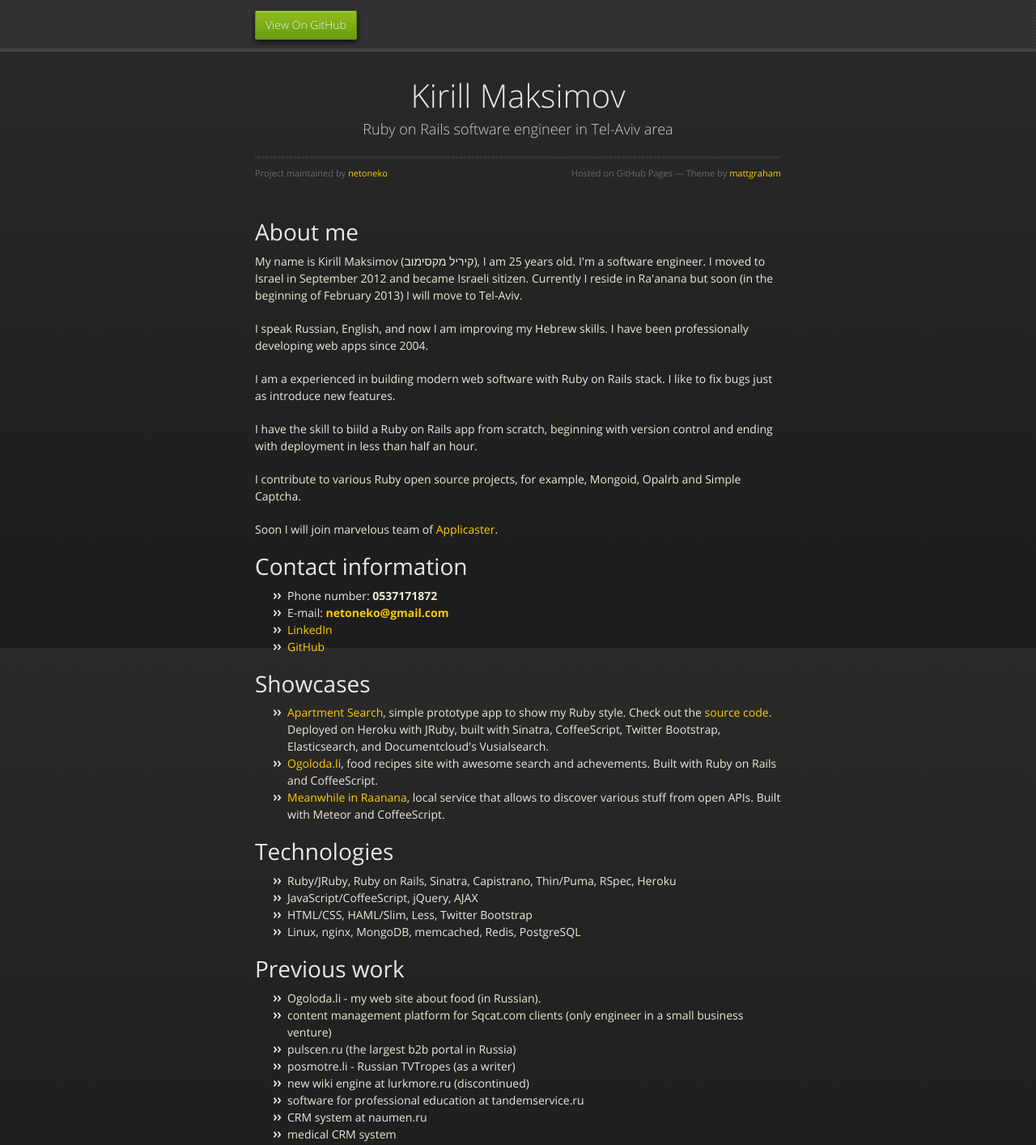
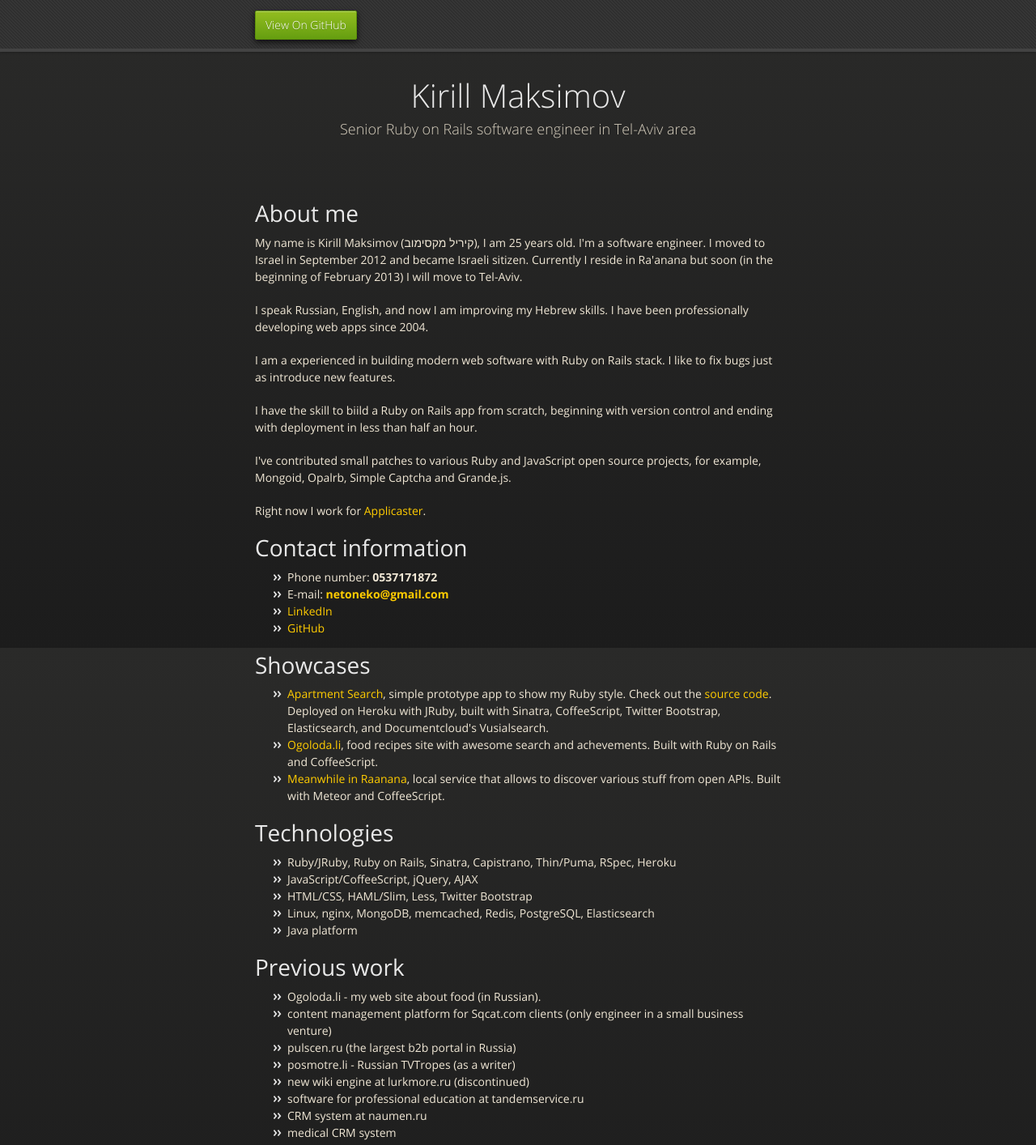
Before and after one commit to netoneko/netoneko.github.com, a plain HTML site: page index.html in a window 1280 px wide. Shown: the top 1414 px of the page at 81% size. Drawn offline with nearby package versions, Linux system fonts and the light colour scheme.

Commit message:
Update index.html

```diff
--- a/index.html
+++ b/index.html
@@ -3,7 +3,7 @@
   <head>
     <meta charset="utf-8">
     <meta http-equiv="X-UA-Compatible" content="chrome=1">
-    <title>Kirill Maksimov, Ruby developer in Tel Aviv</title>
+    <title>Kirill Maksimov, Senior Ruby developer, Tel Aviv</title>
     <link rel="stylesheet" href="stylesheets/styles.css">
     <link rel="stylesheet" href="stylesheets/pygment_trac.css">
     <script src="https://ajax.googleapis.com/ajax/libs/jquery/1.7.1/jquery.min.js"></script>
@@ -29,10 +29,7 @@
       <section>
         <div id="title">
           <h1>Kirill Maksimov</h1>
-          <p>Ruby on Rails software engineer in Tel-Aviv area</p>
-          <hr>
-          <span class="credits left">Project maintained by <a href="https://github.com/netoneko">netoneko</a></span>
-          <span class="credits right">Hosted on GitHub Pages &mdash; Theme by <a href="http://twitter.com/#!/michigangraham">mattgraham</a></span>
+          <p>Senior Ruby on Rails software engineer in Tel-Aviv area</p>
         </div>
 
         <h1>About me</h1>
@@ -45,9 +42,9 @@
 
 <p>I have the skill to biild a Ruby on Rails app from scratch, beginning with version control and ending with deployment in less than half an hour.</p>
 
-<p>I contribute to various Ruby open source projects, for example, Mongoid, Opalrb and Simple Captcha.</p>
+<p>I've contributed small patches to various Ruby and JavaScript open source projects, for example, Mongoid, Opalrb, Simple Captcha and Grande.js.</p>
 
-<p>Soon I will join marvelous team of <a href="http://applicaster.com">Applicaster</a>.</p>
+<p>Right now I work for <a href="http://applicaster.com">Applicaster</a>.</p>
 
 <h1>Contact information</h1>
 
@@ -73,7 +70,8 @@
 <li>Ruby/JRuby, Ruby on Rails, Sinatra, Capistrano, Thin/Puma, RSpec, Heroku</li>
 <li>JavaScript/CoffeeScript, jQuery, AJAX</li>
 <li>HTML/CSS, HAML/Slim, Less, Twitter Bootstrap</li>
-<li>Linux, nginx, MongoDB, memcached, Redis, PostgreSQL</li>
+<li>Linux, nginx, MongoDB, memcached, Redis, PostgreSQL, Elasticsearch</li>
+<li>Java platform</li>
 </ul><h1>Previous work</h1>
 
 <ul>
```
